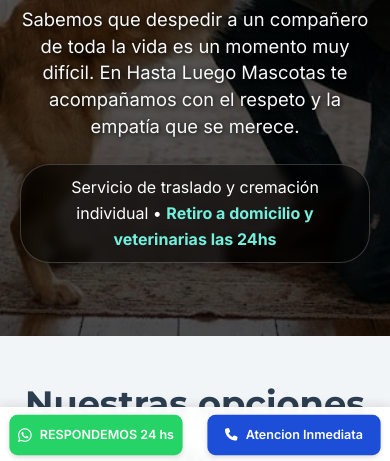
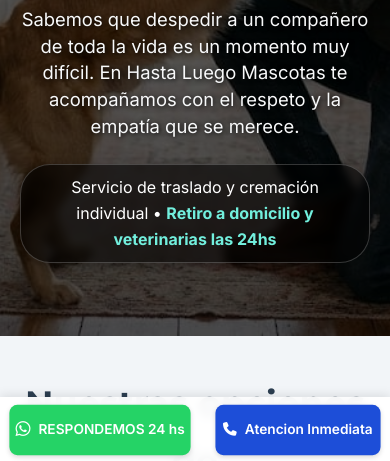
Before and after one commit to Germax1984/webHLM, a plain HTML site: page index.html in a window 390 px wide. Shown: the part 381-842 px from the top of the page. Drawn offline with Linux system fonts and the light colour scheme.

Commit message:
tamaño boton celu

```diff
--- a/index.html
+++ b/index.html
@@ -532,8 +532,8 @@
           }
 
     .btn-float {
-            font-size: 0.78rem;
-            padding: 10px 4px;
+            font-size: 0.85rem;
+            padding: 14px 6px;
             white-space: nowrap;
         }
 
```
